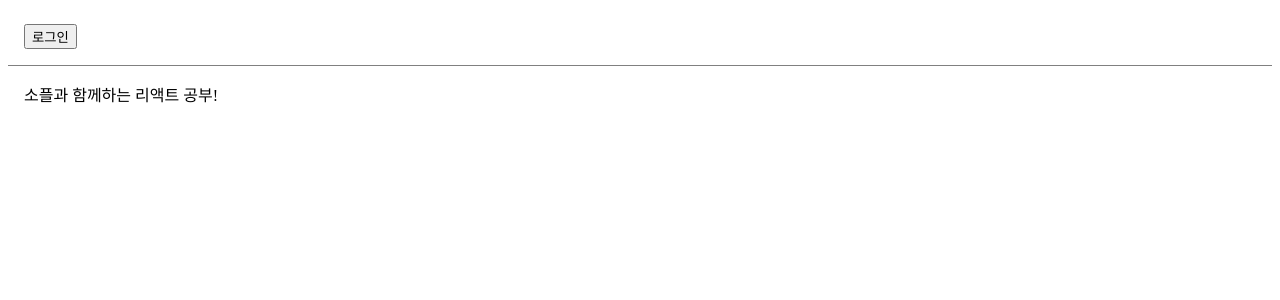
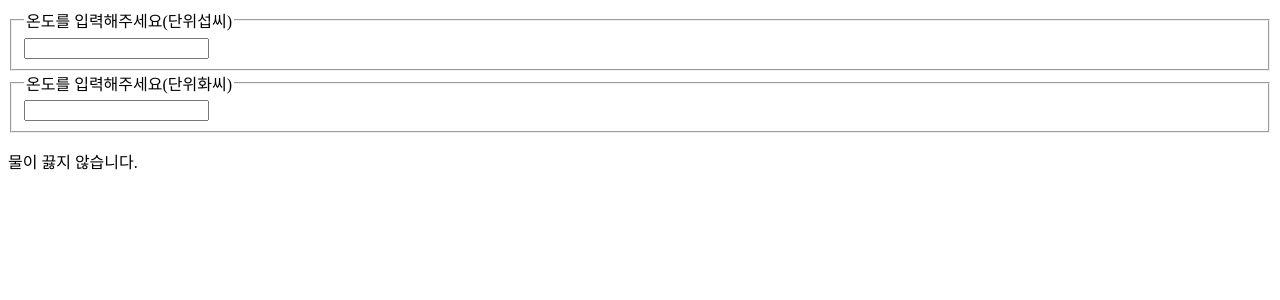
Before and after one commit to joo-seongchan/sopleReact, a React (Create React App) app: page / in a window 1280 px wide. Shown: the top 300 px of the page. Built offline with nearby package versions, Linux system fonts and the light colour scheme.

Commit message:
chapter10 11

```diff
--- a/src/App.js
+++ b/src/App.js
@@ -1,9 +1,11 @@
+import { Calculator } from "./chapter11/BoilingVerdict";
 import { Chapter6 } from "./chapter6/Chapter6";
 import { Chapter61 } from "./chapter6/Chapter61";
 import NotificationList from "./chapter6/Chapter6EX1";
 import { UseCount } from "./chapter7/UseCount";
 import { Chapter8 } from "./chapter8/Chapter8";
 import { LandingPage } from "./chapter9/LandingPage";
+import { AttendaceBook } from "./chater10/AttendanceBook";
 
 function App() {
   return (
@@ -12,7 +14,9 @@
       {/* <Chapter61 /> */}
       {/* <UseCount /> */}
       {/* <Chapter8 /> */}
-      <LandingPage />
+      {/* <LandingPage /> */}
+      {/* <AttendaceBook /> */}
+      <Calculator />
     </>
   );
 }
--- /dev/null
+++ b/src/chapter11/BoilingVerdict.js
@@ -0,0 +1,63 @@
+import { useState } from "react";
+import { TemperatureInput } from "./TemperatureInput";
+
+const BoilingVerdict = (props) => {
+  if (props.celsius >= 100) {
+    return <p>물이 끓습니다.</p>;
+  }
+  return <p>물이 끓지 않습니다.</p>;
+};
+
+const toCelsius = (fahrenheit) => {
+  return ((fahrenheit - 32) * 5) / 9;
+};
+
+const toFahrenheit = (celsius) => {
+  return (celsius * 9) / 5 + 32;
+};
+
+const tryConvert = (temperature, convert) => {
+  const input = parseFloat(temperature);
+  if (Number.isNaN(input)) {
+    return "";
+  }
+  const output = convert(input);
+  const rounded = Math.round(output * 1000) / 1000;
+  return rounded.toString();
+};
+
+export const Calculator = (props) => {
+  const [temperature, setTemperature] = useState("");
+  const [scale, setScale] = useState("c");
+
+  const handleCelsiusChange = (temperature) => {
+    setTemperature(temperature);
+    setScale("c");
+  };
+
+  const handleFahrenheitChange = (temperature) => {
+    setTemperature(temperature);
+    setScale("f");
+  };
+
+  const celsius =
+    scale === "f" ? tryConvert(temperature, toCelsius) : temperature;
+  const fahrenheit =
+    scale === "c" ? tryConvert(temperature, toFahrenheit) : temperature;
+
+  return (
+    <div>
+      <TemperatureInput
+        scale="c"
+        temperature={celsius}
+        onTemperatureChange={handleCelsiusChange}
+      />
+      <TemperatureInput
+        scale="f"
+        temperature={fahrenheit}
+        onTemperatureChange={handleFahrenheitChange}
+      />
+      <BoilingVerdict celsius={parseFloat(celsius)} />
+    </div>
+  );
+};
--- /dev/null
+++ b/src/chapter11/TemperatureInput.js
@@ -0,0 +1,17 @@
+const scaleNames = {
+  c: "섭씨",
+  f: "화씨",
+};
+
+export const TemperatureInput = (props) => {
+  const handleChange = (e) => {
+    props.onTemperatureChange(e.target.value);
+  };
+
+  return (
+    <fieldset>
+      <legend>온도를 입력해주세요(단위{scaleNames[props.scale]})</legend>
+      <input value={props.temperature} onChange={handleChange} />
+    </fieldset>
+  );
+};
--- /dev/null
+++ b/src/chater10/AttendanceBook.js
@@ -0,0 +1,16 @@
+export const AttendaceBook = () => {
+  const students = [
+    { id: 1, name: "Jnje" },
+    { id: 2, name: "Steve" },
+    { id: 3, name: "Bill" },
+    { id: 4, name: "Jeff" },
+  ];
+
+  return (
+    <ul>
+      {students.map((student) => (
+        <li key={student.id}>{student.name}</li>
+      ))}
+    </ul>
+  );
+};
```
